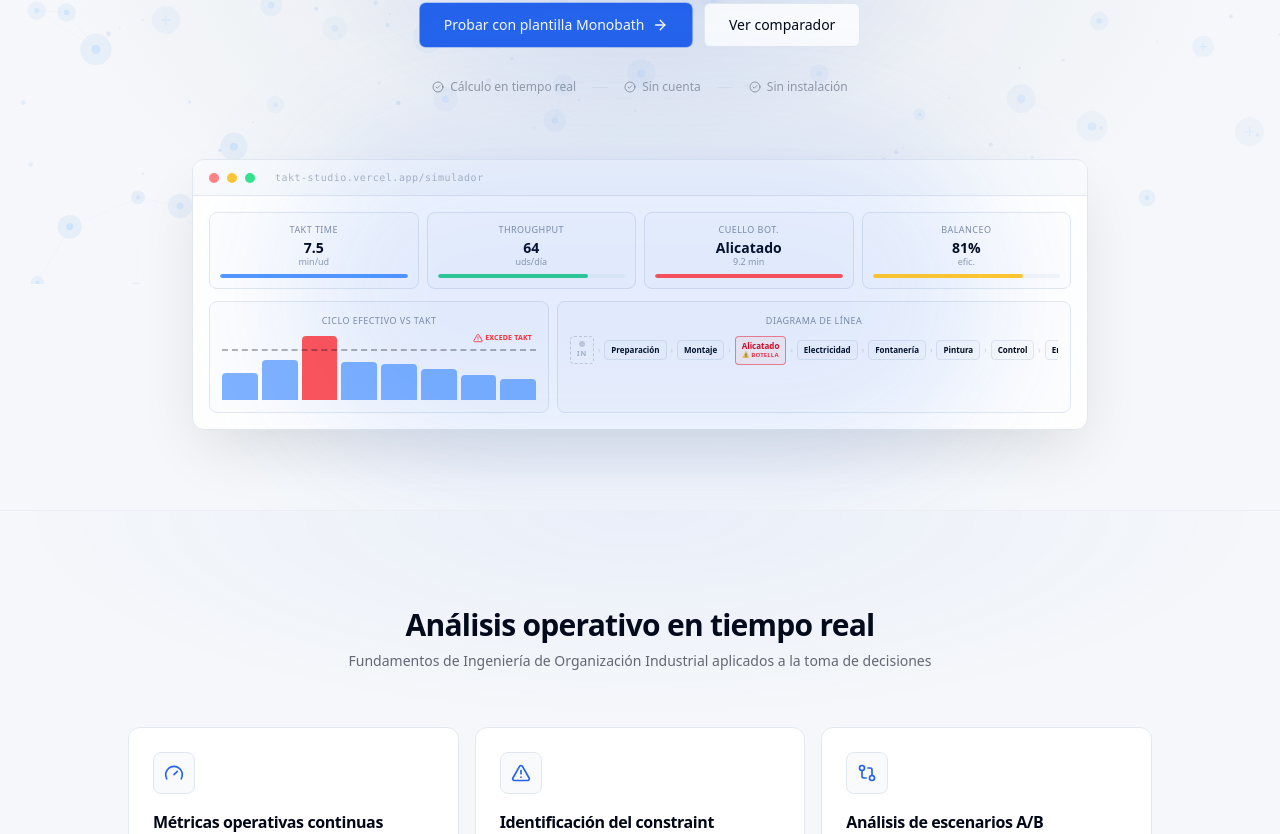
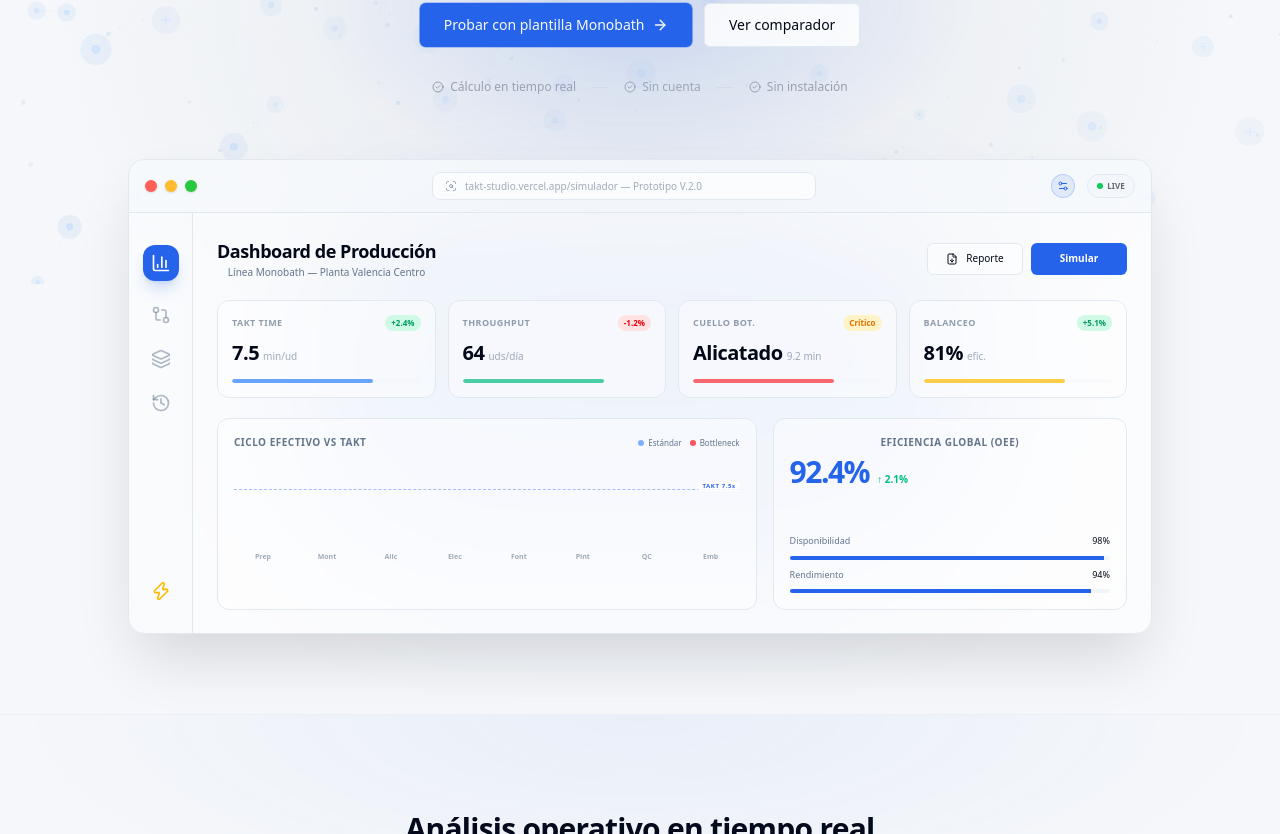
Before and after one commit to markusx5622/takt-studio, a Next.js app: page / in a window 1280 px wide. Shown: the part 516-1350 px from the top of the page. Built offline with nearby package versions, Linux system fonts and the light colour scheme.

Commit message:
design: enhance dashboard mockup with premium Apple-style UI elements

```diff
--- a/app/page.tsx
+++ b/app/page.tsx
@@ -15,133 +15,168 @@ import {
   Settings2,
   ScanSearch,
   CheckCircle2,
+  History,
 } from "lucide-react"
 
 // ─── Interface mockup ──────────────────────────────────────────────────────────
 
 function InterfaceMockup() {
   const kpis = [
-    { label: "Takt Time", value: "7.5", unit: "min/ud", bar: "bg-blue-500", barW: "w-full" },
-    { label: "Throughput", value: "64", unit: "uds/día", bar: "bg-emerald-500", barW: "w-4/5" },
-    { label: "Cuello bot.", value: "Alicatado", unit: "9.2 min", bar: "bg-red-500", barW: "w-full" },
-    { label: "Balanceo", value: "81%", unit: "efic.", bar: "bg-amber-400", barW: "w-4/5" },
+    { label: "Takt Time", value: "7.5", unit: "min/ud", bar: "bg-blue-500", trend: "+2.4%", status: "up" },
+    { label: "Throughput", value: "64", unit: "uds/día", bar: "bg-emerald-500", trend: "-1.2%", status: "down" },
+    { label: "Cuello bot.", value: "Alicatado", unit: "9.2 min", bar: "bg-red-500", trend: "Crítico", status: "warning" },
+    { label: "Balanceo", value: "81%", unit: "efic.", bar: "bg-amber-400", trend: "+5.1%", status: "up" },
   ]
 
   const stations = [
-    { name: "Preparación", h: 42, bottleneck: false },
-    { name: "Montaje", h: 62, bottleneck: false },
-    { name: "Alicatado", h: 100, bottleneck: true },
-    { name: "Electricidad", h: 58, bottleneck: false },
-    { name: "Fontanería", h: 55, bottleneck: false },
-    { name: "Pintura", h: 48, bottleneck: false },
-    { name: "Control QC", h: 38, bottleneck: false },
-    { name: "Embalaje", h: 32, bottleneck: false },
+    { name: "Prep", h: 42, bottleneck: false },
+    { name: "Mont", h: 62, bottleneck: false },
+    { name: "Alic", h: 100, bottleneck: true },
+    { name: "Elec", h: 58, bottleneck: false },
+    { name: "Font", h: 55, bottleneck: false },
+    { name: "Pint", h: 48, bottleneck: false },
+    { name: "QC", h: 38, bottleneck: false },
+    { name: "Emb", h: 32, bottleneck: false },
   ]
 
   return (
-    <div className="mx-auto w-full max-w-4xl overflow-hidden rounded-xl border bg-background shadow-[0_25px_60px_-12px_rgba(0,0,0,0.12)] transition-transform duration-500 hover:scale-[1.01] hover:shadow-[0_30px_70px_-12px_rgba(0,0,0,0.15)]">
-      {/* Window chrome */}
-      <div className="flex items-center gap-2 border-b bg-muted/50 px-4 py-2.5">
-        <span className="h-2.5 w-2.5 rounded-full bg-red-400/80" />
-        <span className="h-2.5 w-2.5 rounded-full bg-amber-400/80" />
-        <span className="h-2.5 w-2.5 rounded-full bg-green-400/80" />
-        <span className="ml-3 text-[10px] font-mono text-muted-foreground/50 tracking-wider">
-          takt-studio.vercel.app/simulador
+    <div className="mx-auto w-full max-w-5xl overflow-hidden rounded-2xl border bg-background/60 shadow-[0_32px_64px_-12px_rgba(0,0,0,0.14)] backdrop-blur-xl transition-all duration-700 hover:scale-[1.015] hover:shadow-[0_40px_80px_-12px_rgba(0,0,0,0.18)]">
+      {/* Window chrome / Top bar */}
+      <div className="flex items-center gap-4 border-b bg-muted/40 px-4 py-3">
+        <div className="flex gap-2">
+          <span className="h-3 w-3 rounded-full bg-[#FF5F57] shadow-sm" />
+          <span className="h-3 w-3 rounded-full bg-[#FEBC2E] shadow-sm" />
+          <span className="h-3 w-3 rounded-full bg-[#28C840] shadow-sm" />
+        </div>
+        <div className="flex flex-1 items-center justify-center">
+          <div className="flex h-7 w-full max-w-sm items-center gap-2 rounded-lg border bg-background/50 px-3 text-[10px] text-muted-foreground/60 backdrop-blur-sm">
+            <ScanSearch className="h-3 w-3" />
+            <span>takt-studio.vercel.app/simulador — Prototipo V.2.0</span>
+          </div>
+        </div>
+        <div className="flex items-center gap-3">
+          <div className="h-6 w-6 rounded-full bg-primary/10 border border-primary/20 flex items-center justify-center">
+            <Settings2 className="h-3 w-3 text-primary" />
+          </div>
+          <div className="h-6 w-12 rounded-full bg-muted/60 border border-border flex items-center justify-center gap-1">
+            <div className="h-1.5 w-1.5 rounded-full bg-green-500 animate-pulse" />
+            <span className="text-[8px] font-bold text-foreground/60">LIVE</span>
+          </div>
+        </div>
+      </div>
+
+      <div className="flex h-[420px]">
+        {/* Sidebar Mini */}
+        <div className="hidden w-16 flex-col items-center gap-6 border-r bg-muted/20 py-8 md:flex">
+          <div className="rounded-xl bg-primary p-2 shadow-lg shadow-primary/20">
+            <BarChart3 className="h-5 w-5 text-white" />
+          </div>
+          <GitCompare className="h-5 w-5 text-muted-foreground/50 hover:text-primary transition-colors cursor-pointer" />
+          <Layers className="h-5 w-5 text-muted-foreground/50 hover:text-primary transition-colors cursor-pointer" />
+          <History className="h-5 w-5 text-muted-foreground/50 hover:text-primary transition-colors cursor-pointer" />
+          <div className="mt-auto">
+            <Zap className="h-5 w-5 text-amber-400" />
+          </div>
+        </div>
+
+        {/* Main Dashboard Content */}
+        <div className="flex-1 overflow-hidden p-6 space-y-5">
+          {/* Header Area */}
+          <div className="flex items-center justify-between">
+            <div>
+              <h3 className="text-lg font-bold tracking-tight">Dashboard de Producción</h3>
+              <p className="text-[10px] text-muted-foreground">Línea Monobath — Planta Valencia Centro</p>
+            </div>
+            <div className="flex gap-2">
+              <div className="h-8 w-24 rounded-md border bg-background/50 flex items-center justify-center text-[10px] font-medium gap-2">
+                <FileDown className="h-3 w-3" /> Reporte
+              </div>
+              <div className="h-8 w-24 rounded-md bg-primary text-white flex items-center justify-center text-[10px] font-bold">
+                Simular
+              </div>
+            </div>
+          </div>
+
+          {/* KPI Grid */}
+          <div className="grid grid-cols-2 gap-3 lg:grid-cols-4">
+            {kpis.map(({ label, value, unit, bar, trend, status }) => (
+              <div
+                key={label}
+                className="group relative rounded-xl border bg-background/40 p-3.5 transition-all hover:bg-background/60 hover:shadow-md"
+              >
+                <div className="flex items-center justify-between mb-2">
+                  <p className="text-[9px] font-bold uppercase tracking-wider text-muted-foreground/70">{label}</p>
+                  <span className={`text-[8px] font-bold px-1.5 py-0.5 rounded-full ${
+                    status === 'up' ? 'bg-emerald-100 text-emerald-600' :
+                    status === 'down' ? 'bg-red-100 text-red-600' : 'bg-amber-100 text-amber-600'
+                  }`}>
+                    {trend}
                   </span>
                 </div>
-
-      <div className="p-4 space-y-3">
-        {/* KPI cards row */}
-        <div className="grid grid-cols-4 gap-2">
-          {kpis.map(({ label, value, unit, bar, barW }) => (
-            <div
-              key={label}
-              className="rounded-lg border bg-muted/20 p-2.5 transition-colors hover:bg-muted/40"
-            >
-              <p className="mb-1 text-[9px] font-medium uppercase tracking-wider text-muted-foreground/80">
-                {label}
-              </p>
-              <p className="text-sm font-bold leading-none">{value}</p>
-              <p className="mb-1.5 text-[9px] text-muted-foreground/70">{unit}</p>
-              <div className="h-1 w-full overflow-hidden rounded-full bg-muted">
-                <div className={`h-full rounded-full ${bar} ${barW} opacity-80`} />
+                <div className="flex items-baseline gap-1">
+                  <p className="text-xl font-bold tracking-tight">{value}</p>
+                  <p className="text-[10px] text-muted-foreground/60 font-medium">{unit}</p>
+                </div>
+                <div className="mt-3 h-1 w-full overflow-hidden rounded-full bg-muted/50">
+                  <div className={`h-full rounded-full ${bar} opacity-70 transition-all duration-1000 w-3/4`} />
                 </div>
               </div>
             ))}
           </div>
 
-        <div className="grid grid-cols-5 gap-2">
-          {/* Bar chart */}
-          <div className="col-span-2 rounded-lg border bg-muted/20 p-3">
-            <p className="mb-2 text-[9px] font-medium uppercase tracking-wider text-muted-foreground/80">
-              Ciclo efectivo vs Takt
-            </p>
-            <div className="relative flex items-end gap-1" style={{ height: 64 }}>
+          {/* Charts Area */}
+          <div className="grid grid-cols-5 gap-4 h-48">
+            {/* Bar chart - Simulation */}
+            <div className="col-span-3 rounded-xl border bg-background/40 p-4 relative overflow-hidden">
+              <div className="flex items-center justify-between mb-4">
+                <p className="text-[10px] font-bold uppercase tracking-wider text-muted-foreground">Ciclo efectivo vs Takt</p>
+                <div className="flex gap-2">
+                   <div className="flex items-center gap-1"><div className="h-1.5 w-1.5 rounded-full bg-blue-500/60" /><span className="text-[8px] text-muted-foreground">Estándar</span></div>
+                   <div className="flex items-center gap-1"><div className="h-1.5 w-1.5 rounded-full bg-red-500/80" /><span className="text-[8px] text-muted-foreground">Bottleneck</span></div>
+                </div>
+              </div>
+              <div className="relative flex items-end gap-1.5 h-24">
                 {stations.map(({ name, h, bottleneck }) => (
+                  <div key={name} className="flex-1 flex flex-col items-center gap-1 group">
                     <div
-                  key={name}
-                  className={`flex-1 rounded-t transition-all ${
-                    bottleneck ? "bg-red-500/80" : "bg-blue-500/60"
+                      className={`w-full rounded-t-sm transition-all duration-700 ${
+                        bottleneck ? "bg-red-500/90 shadow-[0_0_12px_rgba(239,68,68,0.3)]" : "bg-blue-500/50"
                       }`}
                       style={{ height: `${h}%` }}
-                  title={name}
                     />
+                    <span className="text-[7px] font-bold text-muted-foreground/60">{name}</span>
+                  </div>
                 ))}
-              {/* Takt reference line at ~76% */}
-              <div
-                className="pointer-events-none absolute inset-x-0 border-t-2 border-dashed border-foreground/30"
-                style={{ bottom: "76%" }}
-              />
-              {/* Bottleneck label */}
-              <div
-                className="pointer-events-none absolute right-1 flex items-center gap-0.5 text-[7px] font-bold uppercase tracking-wide text-red-500"
-                style={{ bottom: "88%" }}
-              >
-                <AlertTriangle className="h-2.5 w-2.5" />
-                Excede Takt
+                {/* Takt Line */}
+                <div className="absolute inset-x-0 border-t border-primary/40 border-dashed z-10" style={{ bottom: "75%" }}>
+                  <span className="absolute -top-2 right-0 bg-background/80 px-1 text-[6px] font-bold text-primary tracking-widest">TAKT 7.5s</span>
                 </div>
               </div>
             </div>
 
-          {/* Line diagram */}
-          <div className="col-span-3 rounded-lg border bg-muted/20 p-3">
-            <p className="mb-2 text-[9px] font-medium uppercase tracking-wider text-muted-foreground/80">
-              Diagrama de línea
-            </p>
-            <div className="flex items-center gap-1 overflow-hidden">
-              {/* ENTRADA */}
-              <div className="flex shrink-0 flex-col items-center gap-0.5 rounded border border-dashed border-muted-foreground/30 px-1.5 py-1">
-                <div className="h-1.5 w-1.5 rounded-sm bg-muted-foreground/30" />
-                <span className="text-[7px] font-bold uppercase tracking-widest text-muted-foreground/50">In</span>
-              </div>
-
-              {stations.map(({ name, bottleneck }) => (
-                <div key={name} className="flex shrink-0 items-center gap-1">
-                  <div className="text-[8px] text-muted-foreground/30">›</div>
-                  <div
-                    className={`rounded border px-1.5 py-1 transition-colors ${
-                      bottleneck
-                        ? "border-red-400/80 bg-red-50 dark:bg-red-950/30"
-                        : "border-border bg-muted/30"
-                    }`}
-                  >
-                    <p className={`text-[8px] font-semibold leading-tight ${bottleneck ? "text-red-600" : ""}`}>
-                      {name.split(" ")[0]}
-                    </p>
-                    {bottleneck && (
-                      <p className="text-[6px] font-bold uppercase tracking-wide text-red-500">
-                        ⚠ botella
-                      </p>
-                    )}
+            {/* Performance Mini Card */}
+            <div className="col-span-2 rounded-xl border bg-background/40 p-4 flex flex-col justify-between">
+              <div>
+                <p className="text-[10px] font-bold uppercase tracking-wider text-muted-foreground mb-1">Eficiencia Global (OEE)</p>
+                <div className="flex items-baseline gap-2">
+                  <span className="text-3xl font-black text-primary tracking-tighter">92.4%</span>
+                  <span className="text-[10px] text-emerald-500 font-bold">↑ 2.1%</span>
                 </div>
               </div>
-              ))}
-
-              <div className="flex shrink-0 items-center gap-1">
-                <div className="text-[8px] text-muted-foreground/30">›</div>
-                <div className="flex flex-col items-center gap-0.5 rounded border border-dashed border-green-400/50 px-1.5 py-1">
-                  <div className="h-1.5 w-1.5 rounded-sm bg-green-400/60" />
-                  <span className="text-[7px] font-bold uppercase tracking-widest text-green-600/60">Out</span>
+              <div className="space-y-2">
+                <div className="flex justify-between text-[9px] font-medium">
+                  <span className="text-muted-foreground">Disponibilidad</span>
+                  <span>98%</span>
+                </div>
+                <div className="h-1 w-full bg-muted rounded-full overflow-hidden">
+                  <div className="h-full bg-primary w-[98%]" />
+                </div>
+                <div className="flex justify-between text-[9px] font-medium">
+                  <span className="text-muted-foreground">Rendimiento</span>
+                  <span>94%</span>
+                </div>
+                <div className="h-1 w-full bg-muted rounded-full overflow-hidden">
+                  <div className="h-full bg-primary w-[94%]" />
                 </div>
               </div>
             </div>
```
Lines whose indentation alone changed are shown as unchanged.
